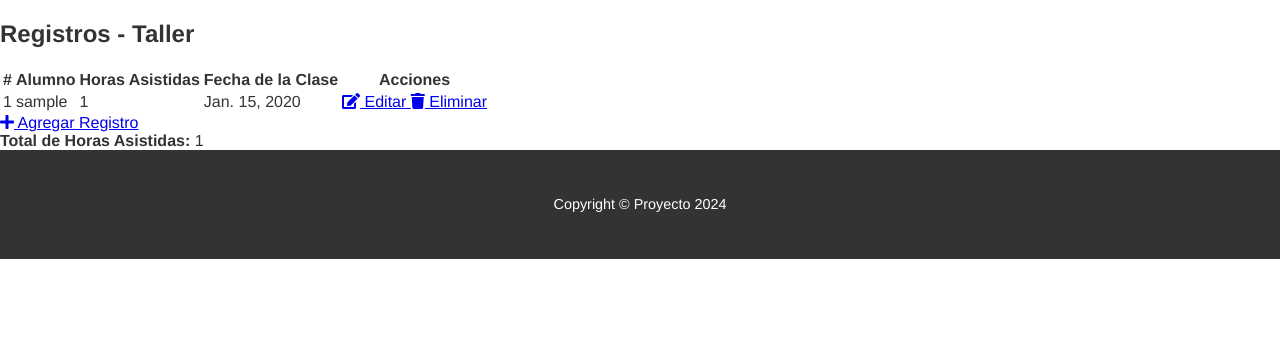
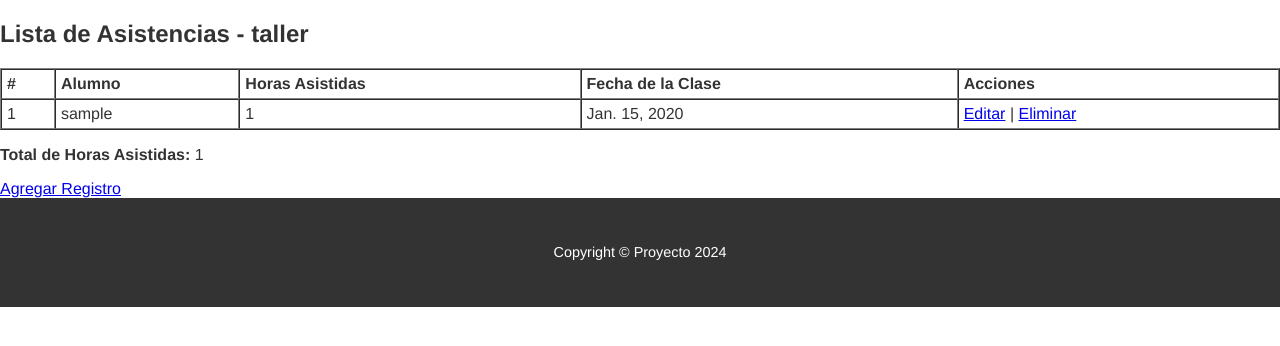
Before and after one commit to jrmxs/Evaluacion-3, a Django app: page /listar/taller/ in a window 1280 px wide. Shown: the part 68-414 px from the top of the page. Run offline with Django 5.2, Linux system fonts and the light colour scheme; a user stored in the database is signed in; tables that the repository leaves empty hold one stand-in row (values such as "Sample post").

Commit message:
actualizado

```diff
--- a/asistencias/Templates/listar_asistencias.html
+++ b/asistencias/Templates/listar_asistencias.html
@@ -1,15 +1,13 @@
 {% extends 'base.html' %}
 
-{% block title %}Registros - {{ asignatura|title }}{% endblock %}
+{% block title %}Lista de Asistencias{% endblock %}
 
 {% block content %}
-<div class="container mt-5">
-    <h2 class="text-center mb-4">Registros - {{ asignatura|title }}</h2>
+<div>
+    <h2>Lista de Asistencias - {{ asignatura }}</h2>
 
-    <!-- Tabla de Registros -->
-    <div class="table-responsive">
-        <table class="table table-bordered table-hover align-middle">
-            <thead class="table-primary">
+    <table border="1" cellspacing="0" cellpadding="5" style="width: 100%; text-align: left;">
+        <thead>
             <tr>
                 <th>#</th>
                 <th>Alumno</th>
@@ -25,35 +23,27 @@
                     <td>{{ forloop.counter }}</td>
                     <td>{{ registro.alumno.username }}</td>
                     <td>{{ registro.horas_asistidas }}</td>
-                            <td>{{ registro.fecha_clase|date:"M. d, Y" }}</td>
+                    <td>{{ registro.fecha_clase }}</td>
                     <td>
-                                <a href="{% url 'actualizar_asistencia' asignatura registro.id %}" class="btn btn-warning btn-sm">
-                                    <i class="fas fa-edit"></i> Editar
-                                </a>
-                                <a href="{% url 'eliminar_asistencia' asignatura registro.id %}" class="btn btn-danger btn-sm">
-                                    <i class="fas fa-trash"></i> Eliminar
-                                </a>
+                        <a href="{% url 'actualizar_asistencia' asignatura registro.id %}">Editar</a> |
+                        <a href="{% url 'eliminar_asistencia' asignatura registro.id %}">Eliminar</a>
                     </td>
                 </tr>
                 {% endfor %}
             {% else %}
             <tr>
-                        <td colspan="5" class="text-center">No hay registros disponibles.</td>
+                <td colspan="5">No hay registros disponibles.</td>
             </tr>
             {% endif %}
         </tbody>
     </table>
+
+    <div>
+        <p><strong>Total de Horas Asistidas:</strong> {{ suma_horas }}</p>
     </div>
 
-    <!-- Botón para Agregar Registro y Contador -->
-    <div class="d-flex justify-content-between align-items-center mt-3">
-        <a href="{% url 'registrar_asistencia' asignatura %}" class="btn btn-primary">
-            <i class="fas fa-plus"></i> Agregar Registro
-        </a>
-        <div class="alert alert-success">
-            <strong>Total de Horas Asistidas:</strong>
-            <span class="badge bg-success">{{ suma_horas }}</span>
-        </div>
+    <div>
+        <a href="{% url 'registrar_asistencia' asignatura %}">Agregar Registro</a>
     </div>
 </div>
 {% endblock %}
--- a/asistencias/urls.py
+++ b/asistencias/urls.py
@@ -1,11 +1,7 @@
-from django.urls import path
-from . import views
-
 from django.urls import path
 from . import views
 
 urlpatterns = [
-
     path('', views.landing_page, name='landing_page'),
     path('registrar/<str:asignatura>/', views.registrar_asistencia, name='registrar_asistencia'),
     path('listar/<str:asignatura>/', views.listar_asistencias, name='listar_asistencias'),
--- a/asistencias/views.py
+++ b/asistencias/views.py
@@ -3,15 +3,12 @@ from django.contrib.auth.decorators import login_required
 from .models import IngenieríaDeSoftware, TallerDeDiseño
 from django.db.models import Sum
 
-# Diccionario para manejar asignaturas y sus modelos
 ASIGNATURAS_MODELOS = {
     'ingenieria': IngenieríaDeSoftware,
     'taller': TallerDeDiseño,
 }
 
-# Landing Page
 def landing_page(request):
-    """Página principal accesible sin autenticación"""
     return render(request, 'landing_page.html')
 
 # Registrar asistencia
@@ -24,12 +21,9 @@ def registrar_asistencia(request, asignatura):
     if request.method == 'POST':
         horas = request.POST.get('horas')
         fecha = request.POST.get('fecha')
-        alumno = request.user
-
-        # Crear el registro para la asignatura correspondiente
         modelo.objects.create(
             horas_asistidas=horas,
-            alumno=alumno,
+            alumno=request.user,
             fecha_clase=fecha
         )
         return redirect('listar_asistencias', asignatura=asignatura)
@@ -44,11 +38,13 @@ def listar_asistencias(request, asignatura):
         return redirect('landing_page')
 
     registros = modelo.objects.filter(alumno=request.user)
-    suma_horas = registros.aggregate(total_horas_asistidas=Sum('horas_asistidas'))['total_horas_asistidas'] or 0
+
+    # Suma total de horas asistidas para el usuario
+    suma_horas = registros.aggregate(total_horas=Sum('horas_asistidas'))['total_horas'] or 0
 
     return render(request, 'listar_asistencias.html', {
         'registros': registros,
-        'asignatura': asignatura.title(),
+        'asignatura': asignatura,
         'suma_horas': suma_horas
     })
 
@@ -60,7 +56,6 @@ def actualizar_asistencia(request, asignatura, id):
         return redirect('landing_page')
 
     registro = get_object_or_404(modelo, id=id)
-
     if request.method == 'POST':
         registro.horas_asistidas = request.POST.get('horas')
         registro.fecha_clase = request.POST.get('fecha')
```
Also changed, not shown: asistencias/Templates/actualizar_asistencia.html (+16 -15 lines), asistencias/Templates/registrar_asistencia.html (+4 -10 lines). Lines whose indentation alone changed are shown as unchanged.
